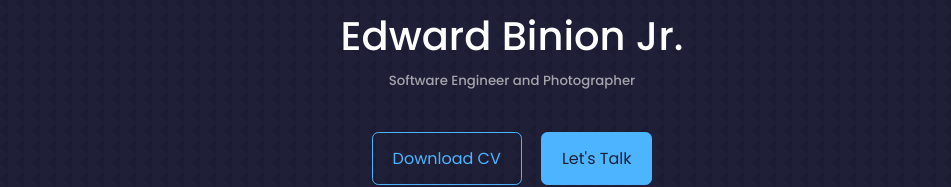
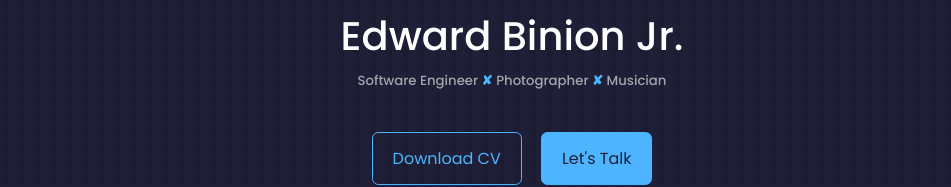
Before and after one commit to eddie1397/React-Portfolio, a React (Create React App) app: page / in a window 1280 px wide. Shown: the part 133-320 px from the top of the page, without its empty margins (128-1079 px from the left). Built offline with nearby package versions, Linux system fonts and the light colour scheme.

Commit message:
Added Icons

```diff
--- a/package.json
+++ b/package.json
@@ -10,7 +10,7 @@
     "react": "^18.2.0",
     "react-dom": "^18.2.0",
     "react-icons": "^4.4.0",
-    "react-scripts": "5.0.1",
+    "react-scripts": "^5.0.1",
     "swiper": "^8.3.2",
     "web-vitals": "^2.1.4"
   },
--- a/src/components/header/Header.jsx
+++ b/src/components/header/Header.jsx
@@ -13,7 +13,7 @@ function Header() {
       <div className="container header_container">
         <h5> Hello I'm </h5>
         <h1>Edward Binion Jr.</h1>
-        <h5 className="text-light">Software Engineer and Photographer</h5>
+        <h5 className="text-light">Software Engineer <strong className="X-icons">✘</strong> Photographer <strong className="X-icons">✘</strong> Musician</h5>
         <CTA />
         <HeaderSocials />
 
--- a/src/components/header/header.css
+++ b/src/components/header/header.css
@@ -40,7 +40,9 @@ header {
     background: var(--color-primary);
 }
 
-
+.X-icons {
+    color: var(--color-primary);
+}
 
 /* +++++++++++++++++++++++  ME   +++++++++++++++++++++++ */
 .me {
```
Also changed, not shown: 1 other file (tests, documents, lock files or other folders).
